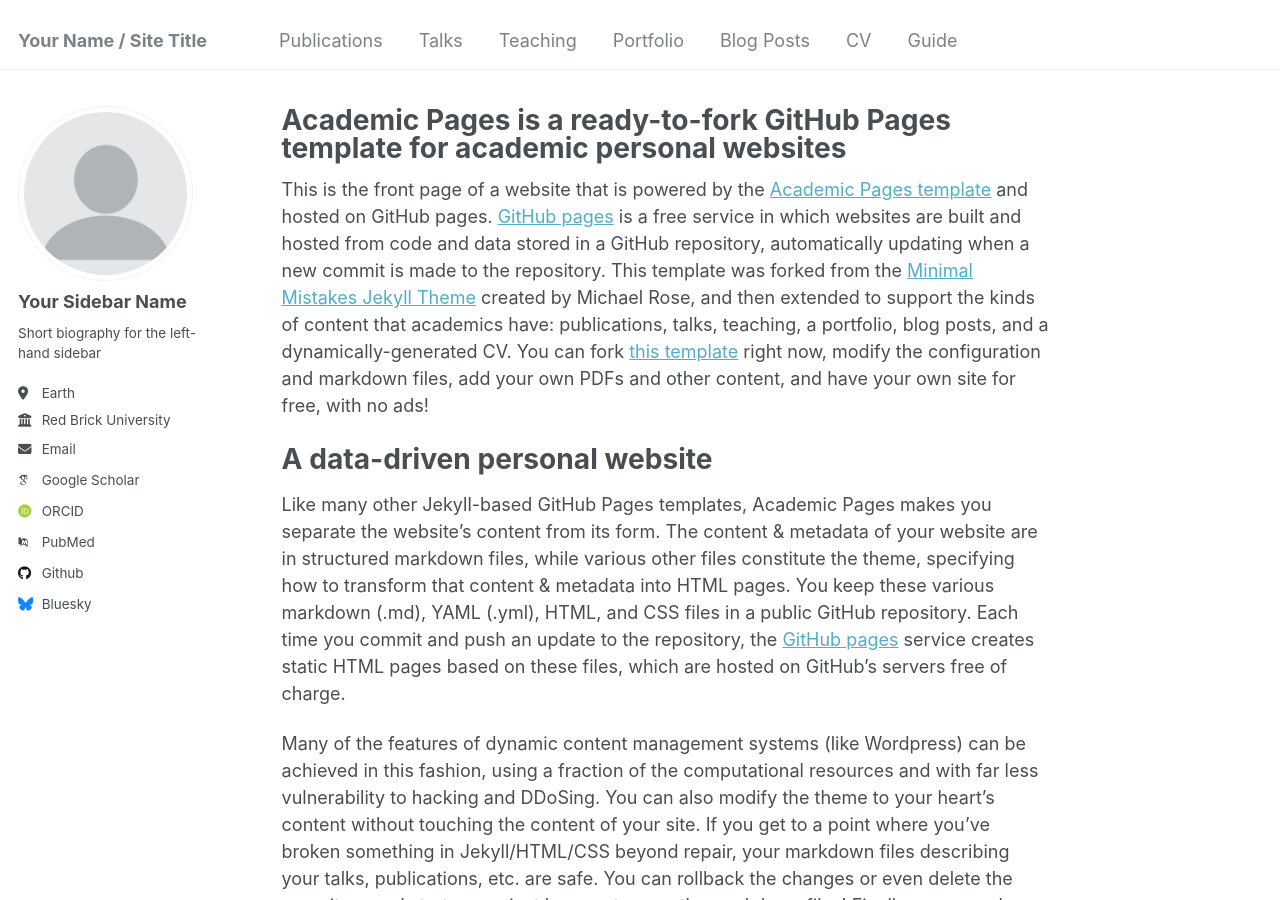
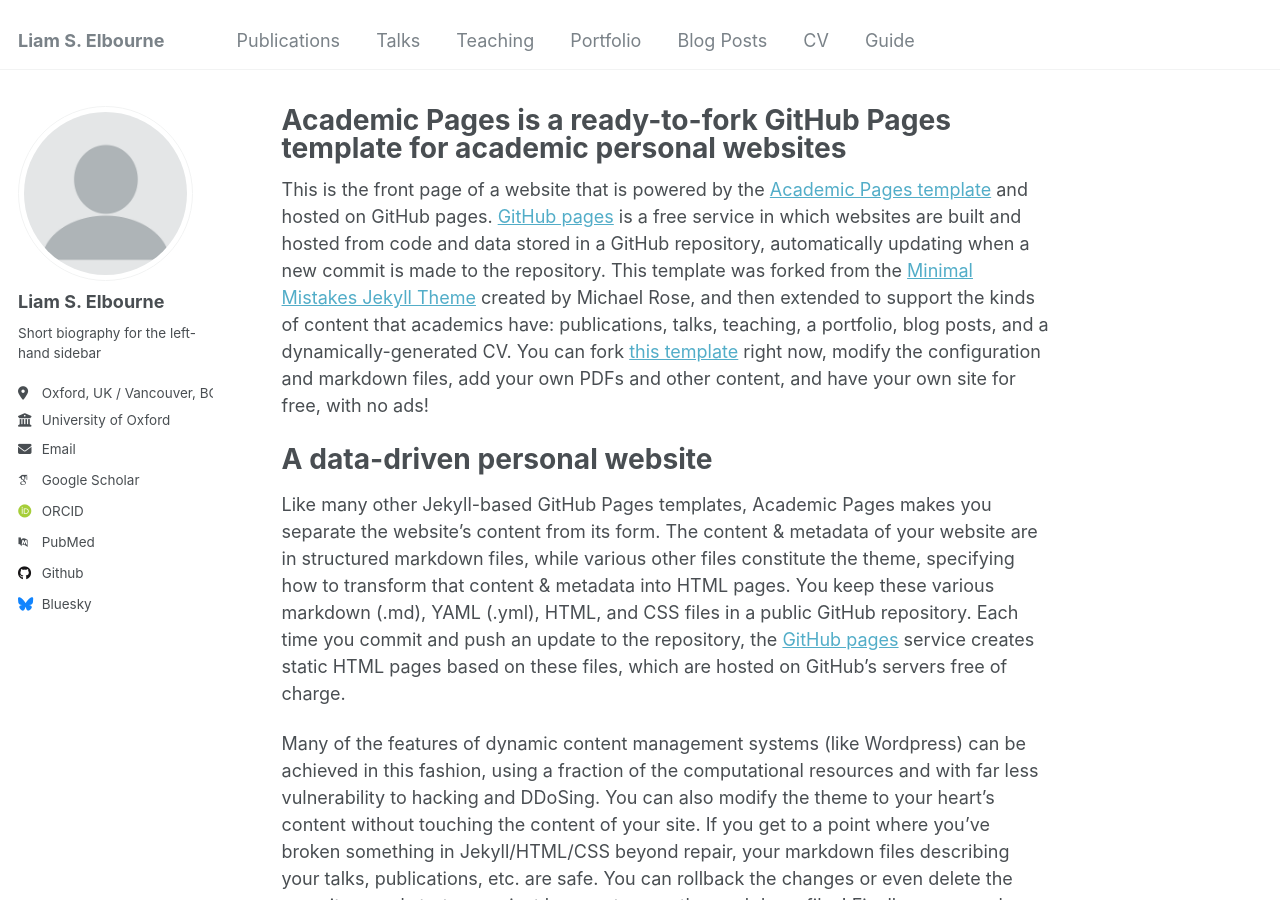
Before and after one commit to LiamSElbourne/LiamSElbourne.github.io, a Jekyll site: the page built from _pages/about.md, in a window 1280 px wide and 900 px high. Built offline with Jekyll 4.4.1, drawn with Linux system fonts in a browser that asks for light colours; some web fonts are replaced.

Commit message:
Update _config.yml

```diff
--- a/_config.yml
+++ b/_config.yml
@@ -8,7 +8,7 @@
 
 # Basic Site Settings
 locale                   : "en-US"
-title                    : "Your Name / Site Title"
+title                    : "Liam S. Elbourne"
 title_separator          : "-"
 name                     : &name "Your Name"
 description              : &description "personal description"
@@ -22,13 +22,13 @@ repository               : "academicpages/academicpages.github.io"
 author:
   # Biographic information
   avatar           : "profile.png"
-  name             : "Your Sidebar Name"
+  name             : "Liam S. Elbourne"
   pronouns         : # example: "she/her"
   bio              : "Short biography for the left-hand sidebar"
-  location         : "Earth"
-  employer         : "Red Brick University"
+  location         : "Oxford, UK / Vancouver, BC"
+  employer         : "University of Oxford"
   uri              : # URL
-  email            : "none@example.org"
+  email            : "liam.elbourne@economics.ox.ac.uk"
 
   # Academic websites
   arxiv            : # URL - Update with the correct link to your profile
```
